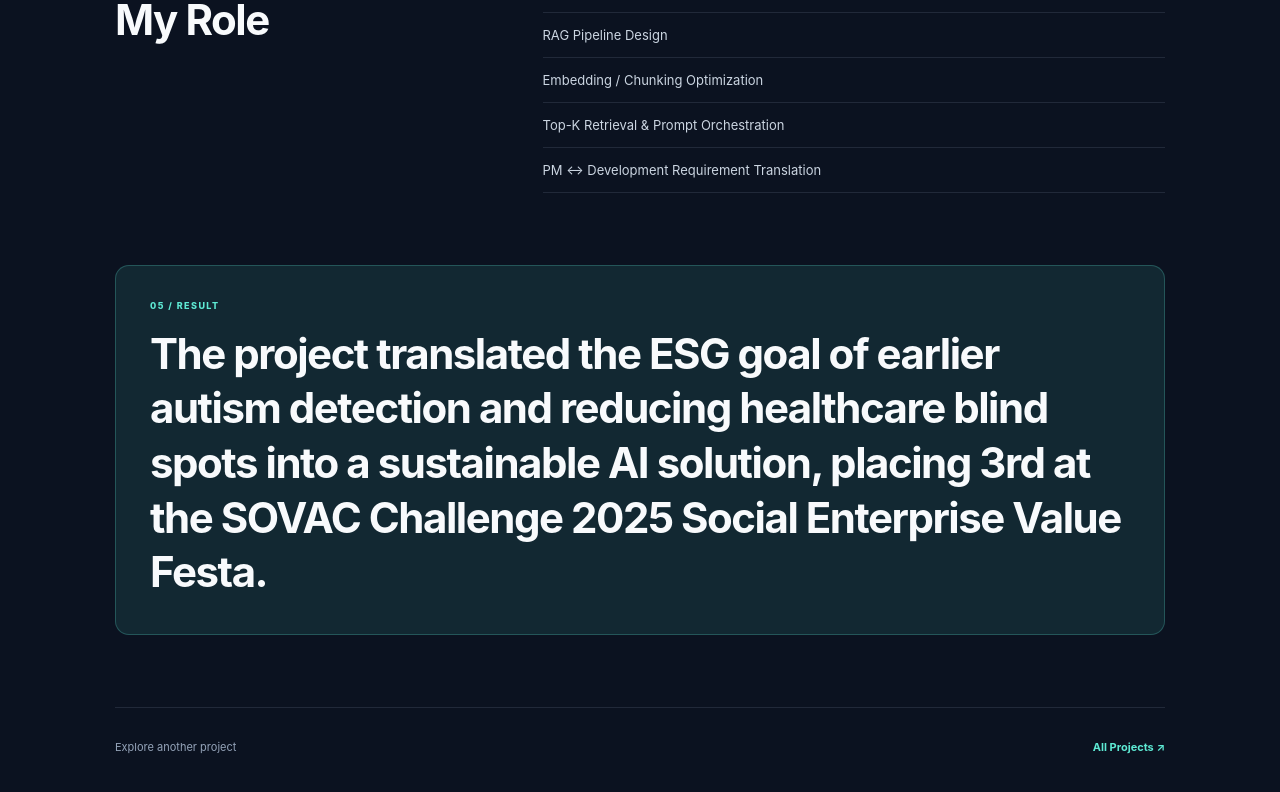
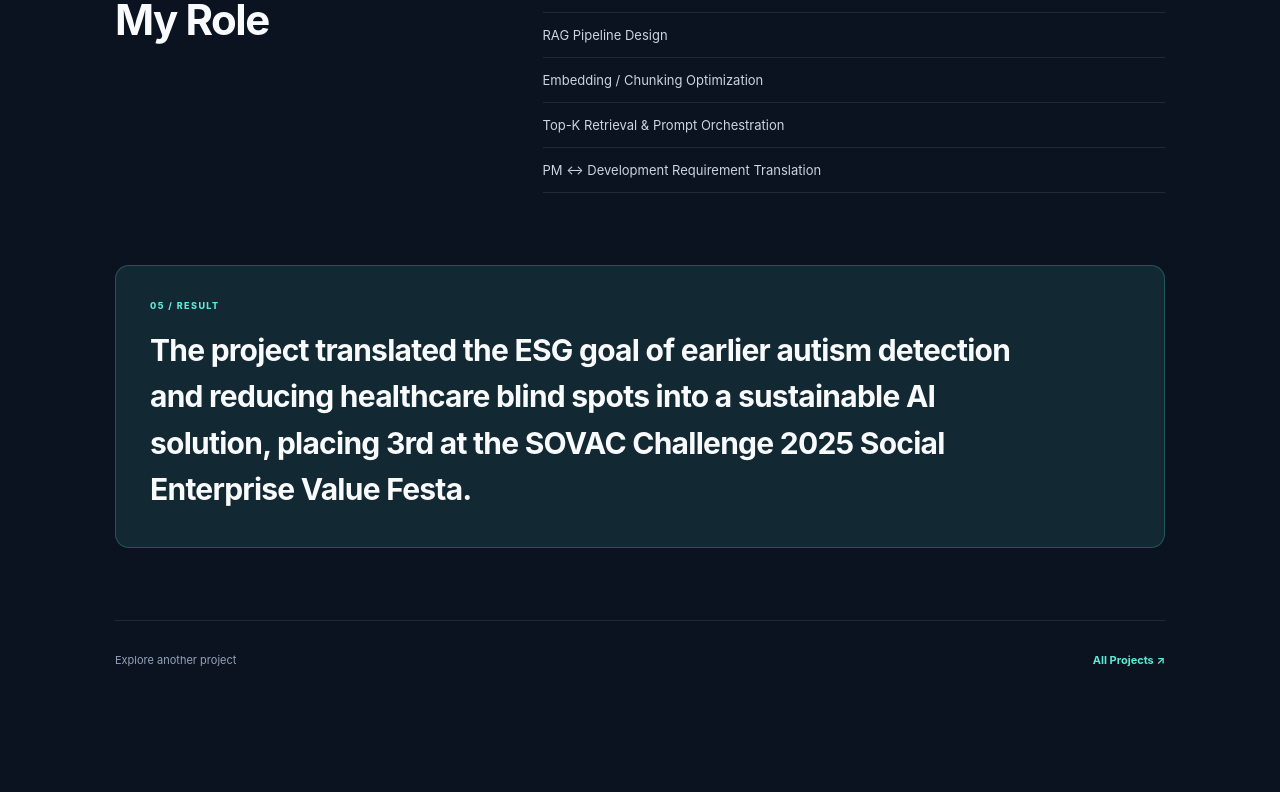
Before and after one commit to jalo0228/portfolio_dev, a Next.js app: page /en/projects/development in a window 1280 px wide. Shown: the part 2219-3011 px from the top of the page. After the commit the page ends 2946 px from the top, so only its background shows below. Built offline with nearby package versions, Linux system fonts and the light colour scheme.

Commit message:
Balance Nittany flow and result typography

```diff
--- a/app/globals.css
+++ b/app/globals.css
@@ -822,3 +822,25 @@
 .nittany-product-shot { display:flex; justify-content:center; }
 .nittany-product-shot img { display:block; width:min(640px,82%); height:auto; border-radius:12px; box-shadow:0 28px 70px rgba(2,6,23,.42); }
 @media(max-width:640px){.nittany-product-shot img{width:100%;border-radius:8px}}
+
+
+/* Nittany hierarchy tuning */
+.nittany-product-visual .nittany-flow {
+  font-size: 10px;
+  gap: 16px;
+  letter-spacing: .08em;
+  padding-top: 22px;
+}
+.nittany-product-visual .nittany-flow i { font-size: 16px; }
+
+.result-section:not(.manufacturing-result) h2 {
+  max-width: 900px;
+  font-size: clamp(22px, 2.35vw, 30px);
+  line-height: 1.55;
+  letter-spacing: -.025em;
+}
+
+@media (max-width: 640px) {
+  .nittany-product-visual .nittany-flow { font-size: 8px; gap: 8px; }
+  .result-section:not(.manufacturing-result) h2 { font-size: 20px; line-height: 1.55; }
+}
```
